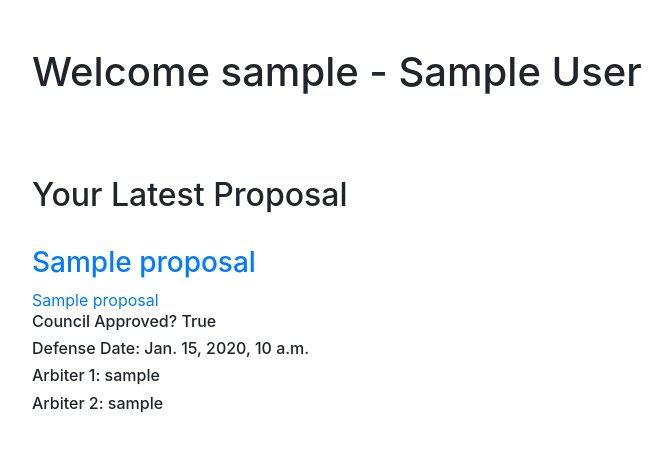
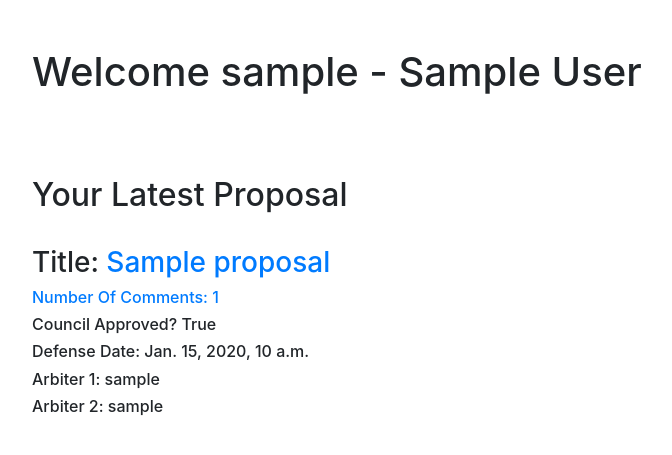
Before and after one commit to amirmohammadmohseni/bsc-project, a Django app: page /user/dashboard in a window 1280 px wide. Shown: the part 72-527 px from the top of the page, without its empty margins (53-725 px from the left). Run offline with Django 3.2, Linux system fonts and the light colour scheme; a user stored in the database is signed in; tables that the repository leaves empty hold one stand-in row (values such as "Sample post"); some libraries are stand-ins or nearby versions.

Commit message:
Comment view added.

```diff
--- a/proposalmanagement/proposalmanagement/urls.py
+++ b/proposalmanagement/proposalmanagement/urls.py
@@ -21,3 +21,5 @@ urlpatterns = [
     path('proposal/', include('proposals.urls')),
     path('user/', include('users.urls'))
 ]
+
+admin.site.site_url = '/user/dashboard'
--- a/proposalmanagement/proposals/urls.py
+++ b/proposalmanagement/proposals/urls.py
@@ -2,4 +2,7 @@ from django.urls import path
 from . import views
 
 app_name = 'proposals'
-urlpatterns = [path("add/", views.CreateProposal.as_view(), name="add")]
+urlpatterns = [
+    path("add/", views.CreateProposal.as_view(), name="add"),
+    path("<int:id>/comments", views.showComments, name="comments")
+]
--- a/proposalmanagement/templates/base.html
+++ b/proposalmanagement/templates/base.html
@@ -24,8 +24,8 @@
                 SBU Graduate Proposals
             </a>
             <div class="navbar">
-                {% if user.user.is_authenticated %}
-                {% if user.user.is_staff %}
+                {% if user.is_authenticated %}
+                {% if user.is_staff %}
                 <a class="nav-link" href="/admin"><span>Admin Panel</span></a>
                 {% endif %}
                 <a class="nav-link" href="{% url 'users:logout'%}"><span>Logout</span></a>
--- a/proposalmanagement/templates/users/dashboard.html
+++ b/proposalmanagement/templates/users/dashboard.html
@@ -8,7 +8,7 @@
 <br>
 <br>
 {% if is_ST %}
-<h1> Welcome {{user.user.username}} - {{user.field.title}}  </h1>
+<h1> Welcome {{requser.user.username}} - {{requser.field.title}}  </h1>
 <br>
 <br>
 <br>
@@ -17,10 +17,9 @@
 <div class="row">
     <div class="col-md-6">
         {% if proposal %}
-
-            <a href="{% url 'proposals:add' %}"><h3>{{ proposal.title }}</h3></a>
-        {% if NOComments %}
-            <a href="{% url 'proposals:add' %}">{{ proposal.title }}</a>
+            <h3>Title: <a href="{% url 'proposals:add' %}">{{ proposal.title }}</a></h3>
+        {% if NOComments != 0 %}
+            <a href="{% url 'proposals:comments' proposal.id %}"><h6>Number Of Comments: {{ NOComments }}</h6></a>
         {% else %}
             <h6>Number Of Comments: {{ NOComments }}</h6>
         {% endif %}
@@ -35,7 +34,7 @@
 </div>
 {% else %}
 
-<h1> Welcome {{user.user.username}} - {{user.group.title}} </h1>
+<h1> Welcome {{requser.user.username}} - {{requser.group.title}} </h1>
 <br>
 <br>
 <br>
--- a/proposalmanagement/templates/users/register.html
+++ b/proposalmanagement/templates/users/register.html
@@ -24,8 +24,7 @@
                         <hr>
                         <hr>
                     </form>
-                    <div class="text-center"><a class="small" href="forgot-password.html">Forgot Password?</a></div>
-                    <div class="text-center"><a class="small" href="login.html">Already have an account? Login!</a>
+                    <div class="text-center"><a class="small" href="{% url 'users:login' %}">Already have an account? Login!</a>
                     </div>
                 </div>
             </div>
--- a/proposalmanagement/users/views.py
+++ b/proposalmanagement/users/views.py
@@ -15,16 +15,16 @@ def dashboard(request):
     user = request.user
     context = {'is_ST': user.baseuser.role == 'ST'}
     if context['is_ST']:
-        context['user'] = Student.objects.get(id=user.baseuser.pk)
-        context['proposal'] = Proposal.objects.filter(student=context['user']).first()
-        context['NOComments'] = len(Comment.objects.filter(onProposal=context['proposal']))
+        context['requser'] = Student.objects.get(id=user.baseuser.pk)
+        context['proposal'] = Proposal.objects.filter(student=context['requser']).first()
+        context['NOComments'] = Comment.objects.filter(onProposal=context['proposal']).count()
     else:
-        context['user'] = Professor.objects.get(id=user.baseuser.id)
-        context['is_manager'] = context['user'].group.manager.id == context['user'].id
-        context['students'] = Student.objects.filter(advisorProf=context['user'])
+        context['requser'] = Professor.objects.get(id=user.baseuser.id)
+        context['is_manager'] = context['requser'].group.manager.id == context['requser'].id
+        context['students'] = Student.objects.filter(advisorProf=context['requser'])
         context['sp_proposals'] = Proposal.objects.filter(student__in=context['students'])
-        context['rvw_proposals'] = list(Proposal.objects.filter(arbiter1=context['user'])) + list(
-            Proposal.objects.filter(arbiter2=context['user']))
+        context['rvw_proposals'] = list(Proposal.objects.filter(arbiter1=context['requser'])) + list(
+            Proposal.objects.filter(arbiter2=context['requser']))
         if context['is_manager']:
             context['proposals'] = Proposal.objects.all()
     print(context)
```
Also changed, not shown: proposalmanagement/proposals/views.py (+7 -1 lines), proposalmanagement/templates/proposals/comment.html (added, +46 -0 lines), proposalmanagement/proposals/migrations/0005_auto_20200819_0214.py (added).
